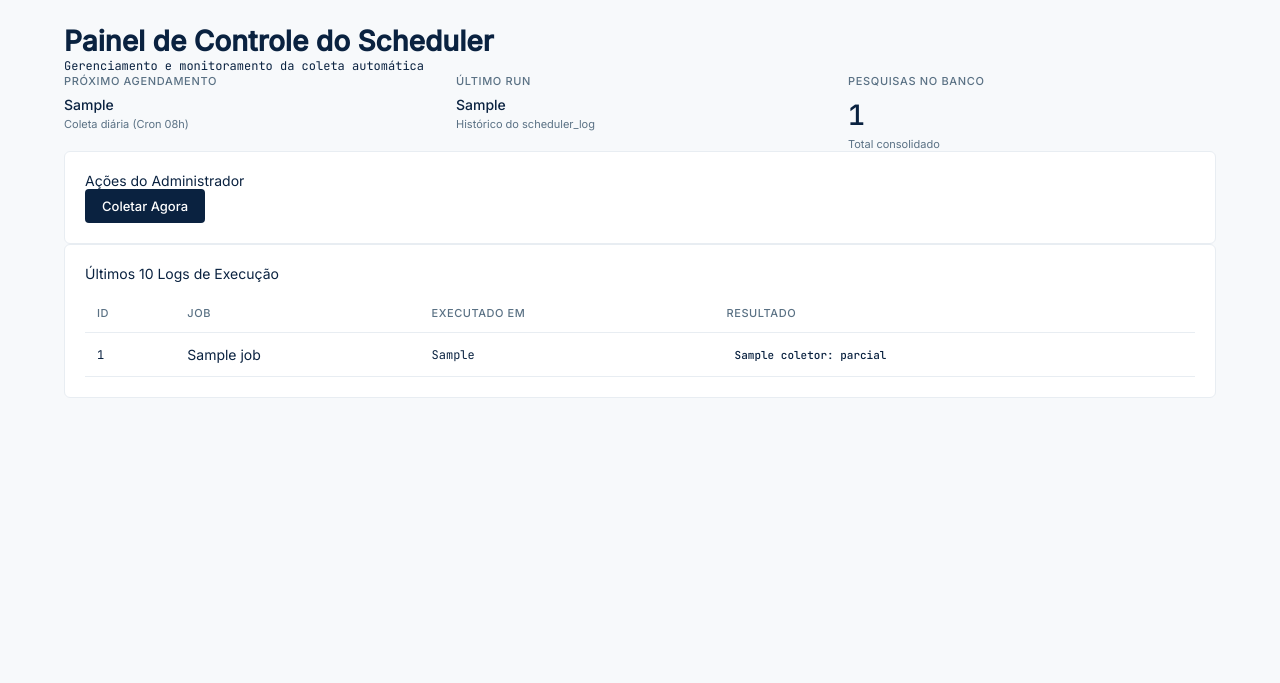
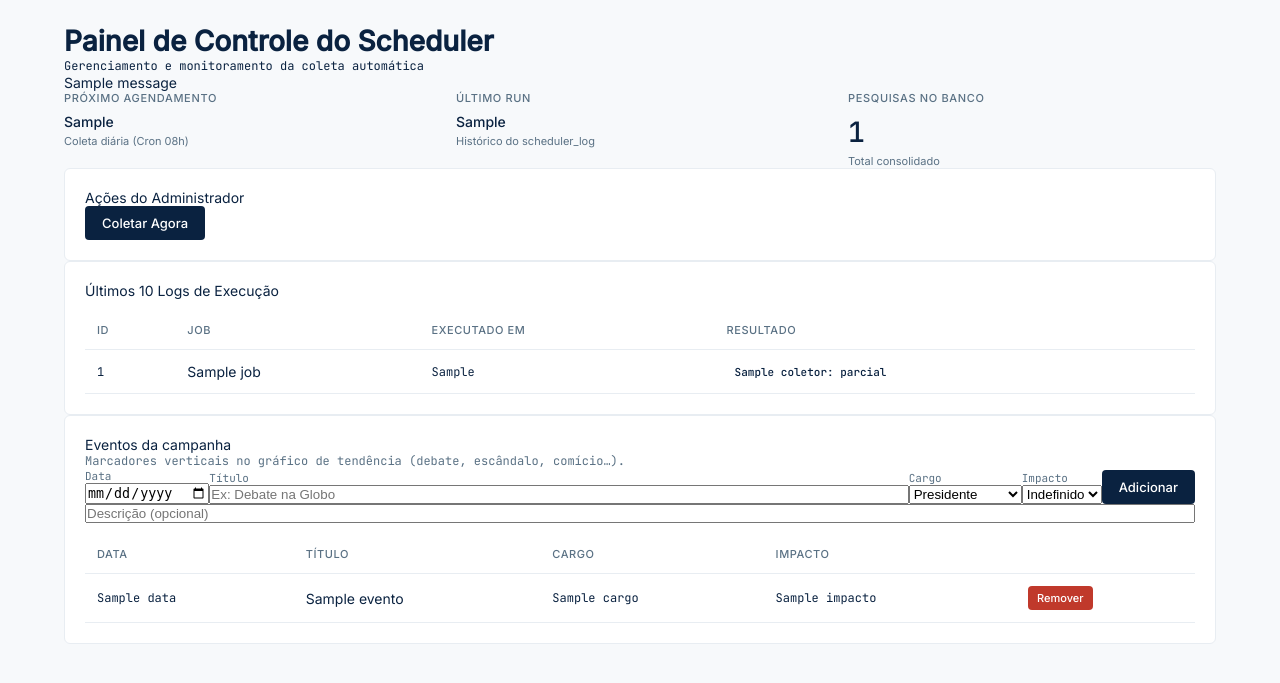
Before and after one commit to simoesleandro/Pulso-eleitoral, a Flask app: template templates/admin.html in a window 1280 px wide. Shown: the part 52-735 px from the top of the page. Run offline with Flask 3, Linux system fonts and the light colour scheme; the visitor is signed in with stand-in values (Sample User, id 1); data comes from the database, SQL or seed files in the repository; tables that the repository leaves empty hold one stand-in row (values such as "Sample post"); the template is opened without the code that fills it: most values are stand-ins (such as "Sample title", 1, 10 or a date in 2020); one stand-in notice (Sample message) is shown; some libraries are stand-ins or nearby versions.

Commit message:
feat(eventos): CRUD admin + API pública de eventos da campanha (plano 015)
Implementa a F4 do PRD (a tabela eventos existia no schema desde o início mas
nenhum código a usava). Camada de dados (listar_eventos/criar_evento/
remover_evento com validação de cargo/impacto/data), API pública GET
/api/eventos (cacheada, adicionada aos allowed_endpoints), rotas admin POST de
criar/remover (@login_required, padrão de admin_criar_usuario, invalidam o
cache) e seção "Eventos da campanha" no admin.html (form + tabela, com
csrf_token). Testes cobrem endpoint público, exigência de login e o fluxo
criar/listar/remover + impacto inválido.

Co-Authored-By: Claude Opus 4.8 <noreply@anthropic.com>

```diff
--- a/app.py
+++ b/app.py
@@ -138,6 +138,7 @@ def require_login():
         'api_monte_carlo',
         'api_monte_carlo_governador_rj',
         'api_rejeicao',
+        'api_eventos',
         'apply_db'
     ]
     if request.endpoint in allowed_endpoints:
@@ -248,12 +249,19 @@ def admin():
     except Exception:
         pass
 
+    from database import listar_eventos
+    try:
+        eventos = listar_eventos()
+    except Exception:
+        eventos = []
+
     return render_template(
         'admin.html',
         proximo_run=proximo_run,
         ultimo_run=ultimo_run,
         total_pesquisas=total_pesquisas,
-        logs=logs
+        logs=logs,
+        eventos=eventos
     )
 
 @app.route('/admin/coletar', methods=['GET', 'POST'])
@@ -426,6 +434,39 @@ def admin_toggle_usuario(user_id):
         flash("Erro ao alterar status do usuário.", "danger")
 
     return redirect(url_for('admin_usuarios'))
+
+@app.route('/admin/eventos/criar', methods=['POST'])
+@login_required
+def admin_criar_evento():
+    """Cadastra um evento da campanha (marcador no gráfico)."""
+    from flask import flash
+    from database import criar_evento
+    try:
+        criar_evento(
+            data=request.form.get('data', ''),
+            titulo=request.form.get('titulo', ''),
+            cargo=request.form.get('cargo', ''),
+            impacto=request.form.get('impacto', ''),
+            descricao=request.form.get('descricao') or None,
+        )
+        cache.clear()  # invalida /api/eventos (cacheado) para refletir na hora
+        flash("Evento criado com sucesso!", "success")
+    except ValueError as e:
+        flash(f"Evento inválido: {e}", "danger")
+    return redirect(url_for('admin'))
+
+@app.route('/admin/eventos/<int:evento_id>/remover', methods=['POST'])
+@login_required
+def admin_remover_evento(evento_id):
+    """Remove um evento da campanha."""
+    from flask import flash
+    from database import remover_evento
+    if remover_evento(evento_id):
+        cache.clear()  # invalida /api/eventos (cacheado)
+        flash("Evento removido.", "success")
+    else:
+        flash("Evento não encontrado.", "danger")
+    return redirect(url_for('admin'))
 
 @app.route('/api/visao-geral')
 @cache.cached(timeout=300)
@@ -616,6 +657,15 @@ def api_media_agregada():
     cargo = request.args.get('cargo', 'presidente')
     dias = _parse_num(request.args.get('dias'), int, 30)
     return jsonify(get_media_agregada(cargo, dias))
+
+@app.route('/api/eventos')
+@cache.cached(timeout=300, query_string=True)
+def api_eventos():
+    """Eventos da campanha (marcadores no gráfico). ?cargo= opcional filtra
+    pelo cargo + 'geral'. Público (conteúdo editorial)."""
+    from database import listar_eventos
+    cargo = request.args.get('cargo')
+    return jsonify({"eventos": listar_eventos(cargo)})
 
 @app.route('/api/kpis-avancados')
 @cache.cached(timeout=300, query_string=True)
--- a/database.py
+++ b/database.py
@@ -490,6 +490,61 @@ def detectar_variacoes_bruscas(cargo: str = 'presidente',
     return alertas
 
 
+# ─── Eventos da campanha (F4 do PRD: marcadores no gráfico) ────────────────
+
+_EVENTO_CARGOS = {'presidente', 'governador_rj', 'geral'}
+_EVENTO_IMPACTOS = {'positivo', 'negativo', 'neutro', 'indefinido'}
+
+
+def listar_eventos(cargo: str | None = None) -> list[dict]:
+    """Lista eventos ordenados por data. Se `cargo` for dado, traz os do cargo
+    mais os 'geral' (que valem para todos os gráficos)."""
+    with get_db() as conn:
+        if cargo:
+            rows = conn.execute(
+                "SELECT id, data, titulo, descricao, cargo, impacto "
+                "FROM eventos WHERE cargo IN (?, 'geral') ORDER BY data",
+                (cargo,)
+            ).fetchall()
+        else:
+            rows = conn.execute(
+                "SELECT id, data, titulo, descricao, cargo, impacto "
+                "FROM eventos ORDER BY data"
+            ).fetchall()
+    return [dict(r) for r in rows]
+
+
+def criar_evento(data: str, titulo: str, cargo: str, impacto: str,
+                 descricao: str | None = None) -> int:
+    """Insere um evento. Valida cargo, impacto e formato de data (YYYY-MM-DD).
+    Levanta ValueError se algo for inválido. Retorna o id criado."""
+    if not titulo or not titulo.strip():
+        raise ValueError("título é obrigatório")
+    if cargo not in _EVENTO_CARGOS:
+        raise ValueError(f"cargo inválido: {cargo!r}")
+    if impacto not in _EVENTO_IMPACTOS:
+        raise ValueError(f"impacto inválido: {impacto!r}")
+    try:
+        date.fromisoformat(data)
+    except (ValueError, TypeError):
+        raise ValueError(f"data inválida (use YYYY-MM-DD): {data!r}")
+    with get_db() as conn:
+        cur = conn.execute(
+            "INSERT INTO eventos (data, titulo, descricao, cargo, impacto) VALUES (?, ?, ?, ?, ?)",
+            (data, titulo.strip(), (descricao or None), cargo, impacto)
+        )
+        conn.commit()
+        return cur.lastrowid
+
+
+def remover_evento(evento_id: int) -> bool:
+    """Remove um evento pelo id. Retorna True se algo foi removido."""
+    with get_db() as conn:
+        cur = conn.execute("DELETE FROM eventos WHERE id = ?", (evento_id,))
+        conn.commit()
+        return cur.rowcount > 0
+
+
 def get_media_agregada(cargo: str, dias: int = 30) -> dict:
     """Retorna média agregada (poll-of-polls ponderado) por candidato.
 
--- a/templates/admin.html
+++ b/templates/admin.html
@@ -21,6 +21,16 @@
       <h1 class="pe-display">Painel de Controle do Scheduler</h1>
       <p class="pe-mono" style="margin-top: var(--pe-space-1);">Gerenciamento e monitoramento da coleta automática</p>
     </div>
+
+    {% with messages = get_flashed_messages(with_categories=true) %}
+      {% if messages %}
+        {% for category, message in messages %}
+          <div class="pe-alert pe-alert--{% if category == 'danger' %}danger{% else %}success{% endif %}" style="margin-bottom: var(--pe-space-4);">
+            {{ message }}
+          </div>
+        {% endfor %}
+      {% endif %}
+    {% endwith %}
 
     <!-- Status do Scheduler -->
     <div class="pe-grid-3" style="margin-bottom: var(--pe-space-6);">
@@ -97,6 +107,75 @@
         </table>
       </div>
     </div>
+
+    <!-- Eventos da campanha (marcadores no gráfico de tendência) -->
+    <div class="pe-card" style="margin-top: var(--pe-space-6);">
+      <div class="pe-card__title">Eventos da campanha</div>
+      <p class="pe-mono" style="color: var(--pe-text-muted); font-size: 12px; margin-bottom: var(--pe-space-4);">
+        Marcadores verticais no gráfico de tendência (debate, escândalo, comício…).
+      </p>
+
+      <form action="/admin/eventos/criar" method="POST" style="margin-bottom: var(--pe-space-5);">
+        <input type="hidden" name="csrf_token" value="{{ csrf_token() }}">
+        <div style="display: flex; gap: var(--pe-space-3); flex-wrap: wrap; align-items: flex-end;">
+          <div>
+            <label class="pe-mono" style="display:block; font-size:11px; color:var(--pe-text-muted);">Data</label>
+            <input class="form-input" type="date" name="data" required>
+          </div>
+          <div style="flex: 1; min-width: 200px;">
+            <label class="pe-mono" style="display:block; font-size:11px; color:var(--pe-text-muted);">Título</label>
+            <input class="form-input" type="text" name="titulo" required maxlength="120" placeholder="Ex: Debate na Globo" style="width:100%;">
+          </div>
+          <div>
+            <label class="pe-mono" style="display:block; font-size:11px; color:var(--pe-text-muted);">Cargo</label>
+            <select class="form-input" name="cargo">
+              <option value="presidente">Presidente</option>
+              <option value="governador_rj">Governador RJ</option>
+              <option value="geral">Geral</option>
+            </select>
+          </div>
+          <div>
+            <label class="pe-mono" style="display:block; font-size:11px; color:var(--pe-text-muted);">Impacto</label>
+            <select class="form-input" name="impacto">
+              <option value="indefinido">Indefinido</option>
+              <option value="positivo">Positivo</option>
+              <option value="negativo">Negativo</option>
+              <option value="neutro">Neutro</option>
+            </select>
+          </div>
+          <button type="submit" class="pe-btn pe-btn--primary">Adicionar</button>
+        </div>
+        <div style="margin-top: var(--pe-space-2);">
+          <input class="form-input" type="text" name="descricao" maxlength="240" placeholder="Descrição (opcional)" style="width:100%;">
+        </div>
+      </form>
+
+      <div style="overflow-x: auto;">
+        <table class="pe-table">
+          <thead>
+            <tr><th>Data</th><th>Título</th><th>Cargo</th><th>Impacto</th><th></th></tr>
+          </thead>
+          <tbody>
+            {% for ev in eventos %}
+            <tr>
+              <td class="pe-mono">{{ ev.data }}</td>
+              <td>{{ ev.titulo }}</td>
+              <td class="pe-mono">{{ ev.cargo }}</td>
+              <td class="pe-mono">{{ ev.impacto }}</td>
+              <td>
+                <form action="/admin/eventos/{{ ev.id }}/remover" method="POST" style="margin:0;">
+                  <input type="hidden" name="csrf_token" value="{{ csrf_token() }}">
+                  <button type="submit" class="pe-btn pe-btn--danger" style="padding: 4px 8px; font-size: 11px;">Remover</button>
+                </form>
+              </td>
+            </tr>
+            {% else %}
+            <tr><td colspan="5" style="text-align:center; padding: var(--pe-space-4);" class="pe-mono">Nenhum evento cadastrado.</td></tr>
+            {% endfor %}
+          </tbody>
+        </table>
+      </div>
+    </div>
 {% endblock %}
 
 {% block scripts %}
```
Also changed, not shown: tests/test_dashboard.py (+60 -0 lines).
